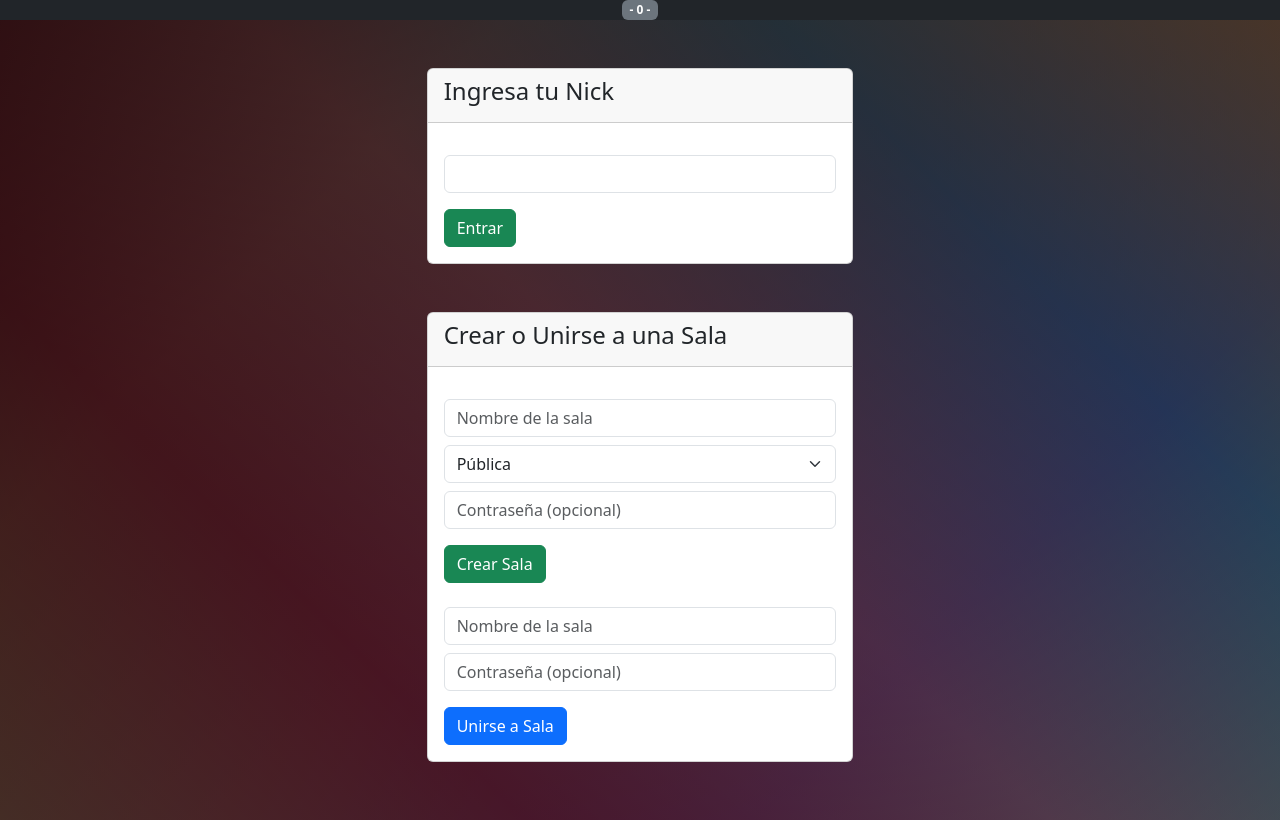
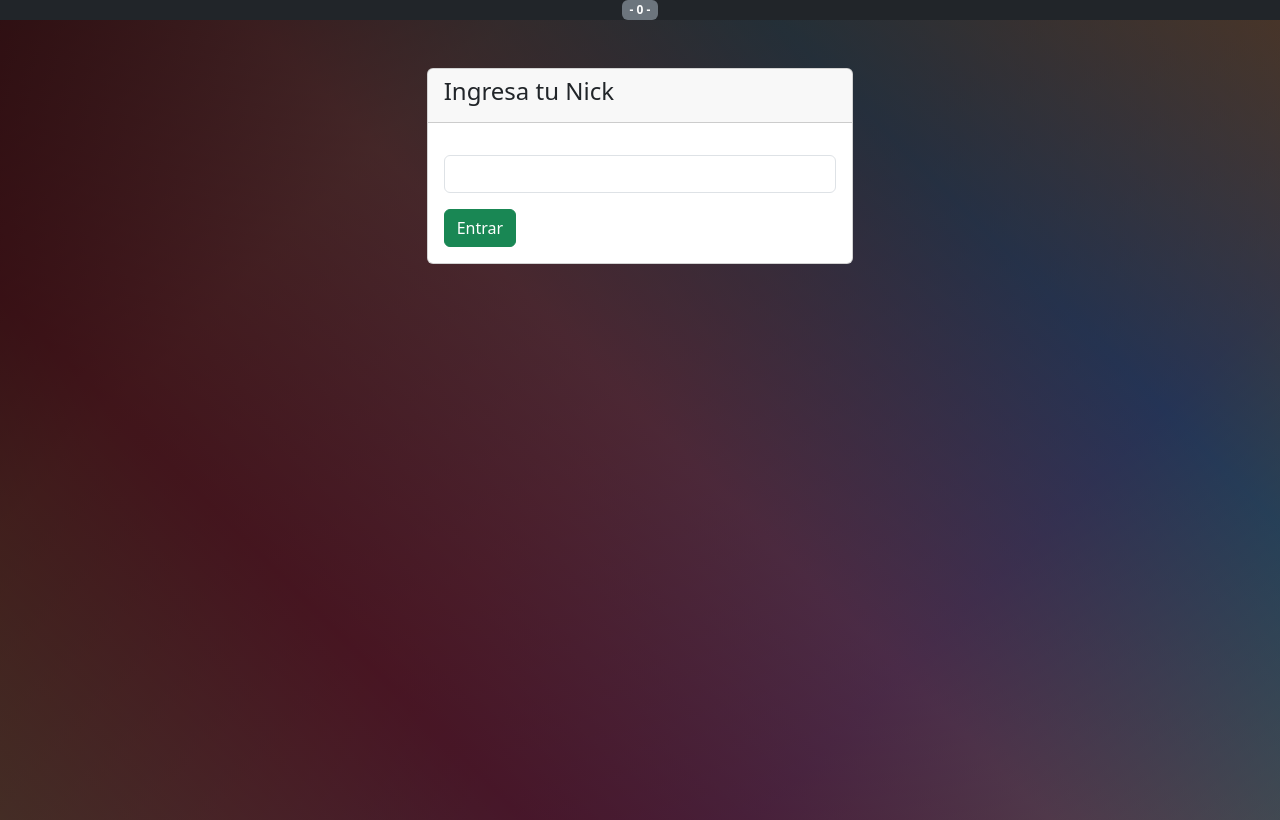
Before and after one commit to AlexanderMontenegro/Chat-Socket.io, a website: page src/public/index.html in a window 1280 px wide. Drawn offline with nearby package versions, Linux system fonts and the light colour scheme; no server answers.

Commit message:
actualizacion 06/08-23.39

```diff
--- a/src/public/index.html
+++ b/src/public/index.html
@@ -35,7 +35,7 @@
     </div>
 
     <!--formulario de salas-->
-<div class="card col-md-4 mx-auto mt-5" id="room-wrap">
+    <div class="card col-md-4 mx-auto mt-5" id="room-wrap" style="display: none;">
       <div class="card-header">
         <h4>Crear o Unirse a una Sala</h4>
       </div>
@@ -62,7 +62,6 @@
       </div>
     </div>
 
-
     <!--formulario Chat-->
     <div class="container" id="container-wrap" style="display:none;">
       <div class="row">
@@ -77,7 +76,6 @@
             <form id="messages-form" class="card-footer">
               <div class="input-group">
                 <input type="text" id="message" class="form-control" />
-
                 <div class="input-group-append">
                   <button class="btn btn-success" type="submit">
                     Enviar
```
Lines whose indentation alone changed are shown as unchanged.
